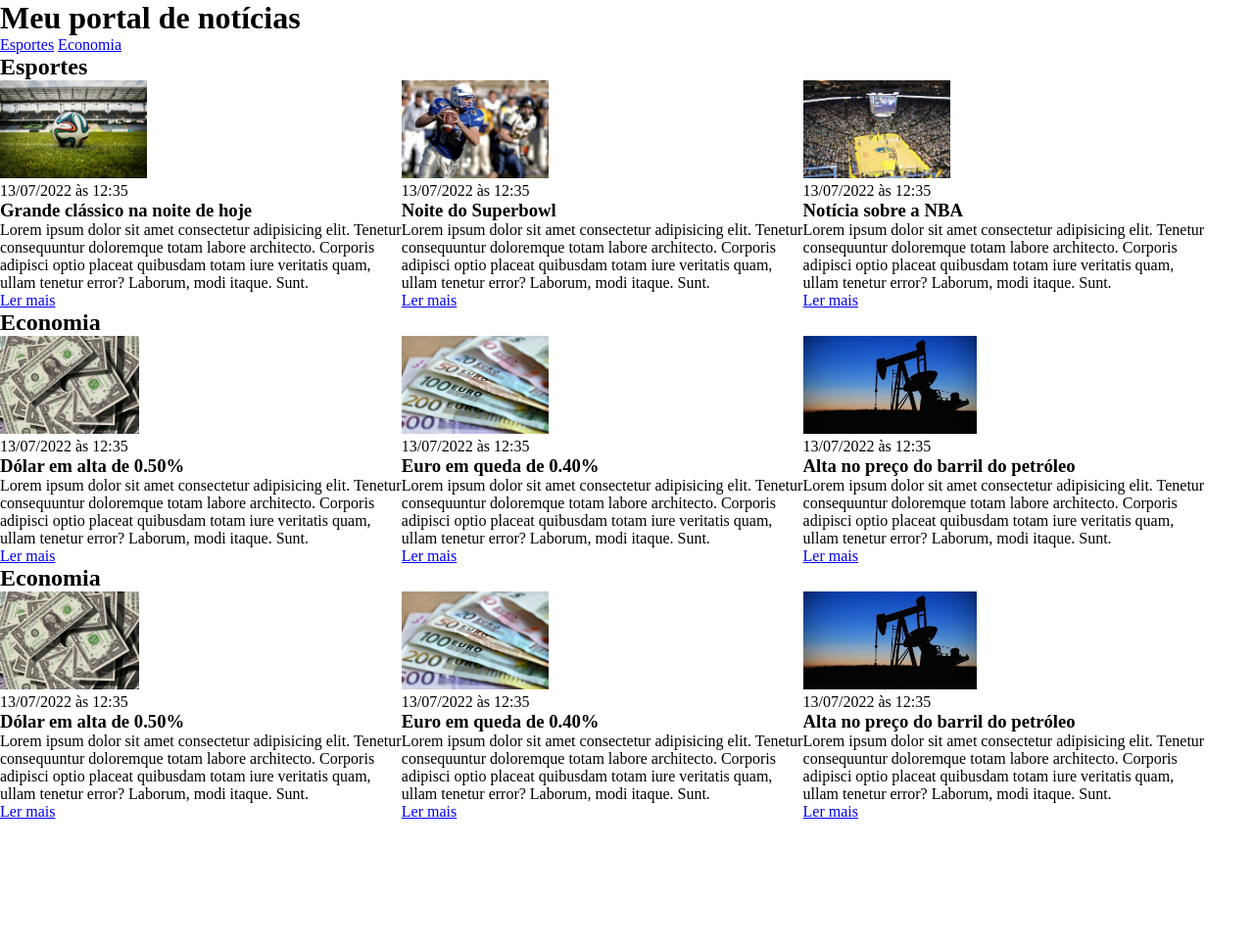
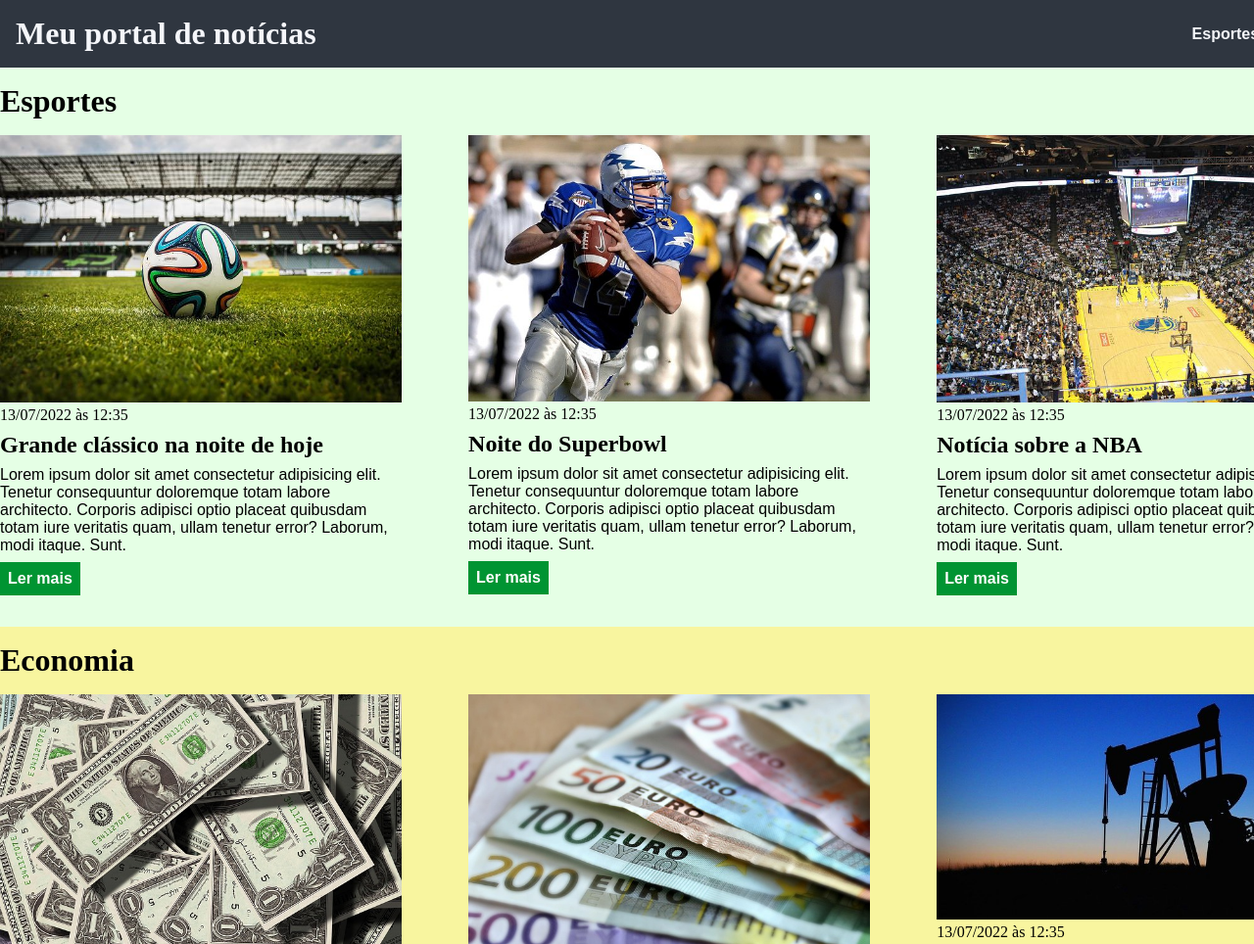
Before and after one commit to Mauroleao/modulo_git, a plain HTML site: page css/index.html in a window 1280 px wide. Shown: the top 964 px of the page at 98% size. Before the commit the page ends 838 px from the top, so only its background shows below. Drawn offline with Linux system fonts and the light colour scheme.

Commit message:
atualizado o layout do css

```diff
--- a/css/main.css
+++ b/css/main.css
@@ -4,8 +4,28 @@
     padding: 0;
 }
 
+body > header {
+    background-color: #2f3640;
+    padding: 16px;
+    color: #f5f6fa;
+}
+
+header .container {
+    display: flex;
+    align-items: center;
+    justify-content: space-between;
+}
+
 header li {
     display: inline;
+    font-family: Arial, Helvetica, sans-serif;
+    font-weight: bold;
+}
+
+header li a {
+    color: #f5f6fa;
+    text-decoration: none;
+    margin-left: 16px;
 }
 
 .container{
@@ -16,13 +36,73 @@ header li {
 
 .articles {
     display: flex;
+    flex-wrap: wrap;
+    justify-content: space-between;
 
 }
 
 .articles article img {
-    height: 100px;
+    /* height: 180px; */
+    width: 100%;
 }
 
 .articles article {
     width: 30%;
 }
+
+section {
+    padding: 16px 0;
+}
+
+section h2,
+.articles article {
+    margin-bottom: 16px;
+}
+
+.articles article h3 {
+    margin-top: 8px;
+    margin-bottom:  8px;
+}
+
+.articles article a {
+    background-color: blue;
+    color: #fff;
+    padding: 8px;
+    display: inline-block;
+    text-decoration: none;
+    font-weight: bold;
+    margin-top: 8px;
+}
+
+.articles article a:hover {
+    text-decoration: underline;
+}
+
+.articles article p,
+.articles article a {
+    font-family: Arial, Helvetica, sans-serif;
+}
+
+.articles article h3 {
+    font-size: 24px;
+}
+
+section h2 {
+    font-size: 32px;
+}
+
+#sports {
+    background-color: rgba(0,255,0,0.1);
+}
+
+#sports .articles article a {
+    background-color: #009432;
+}
+
+#economy {
+    background-color: #f8f59f;
+}
+
+#economy .articles article a {
+    background-color: #ff9f1a;
+}
```
